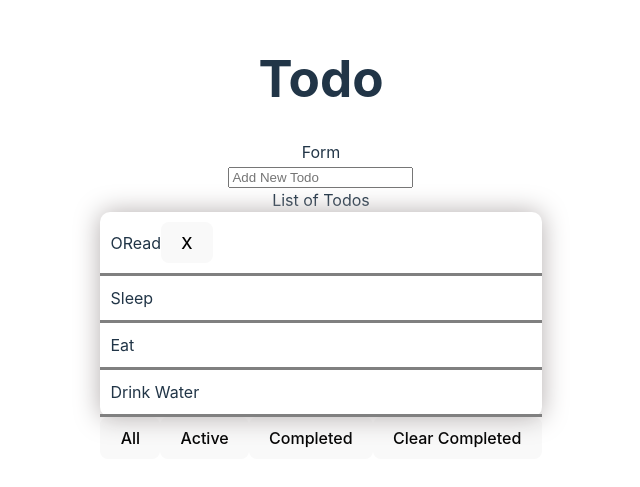
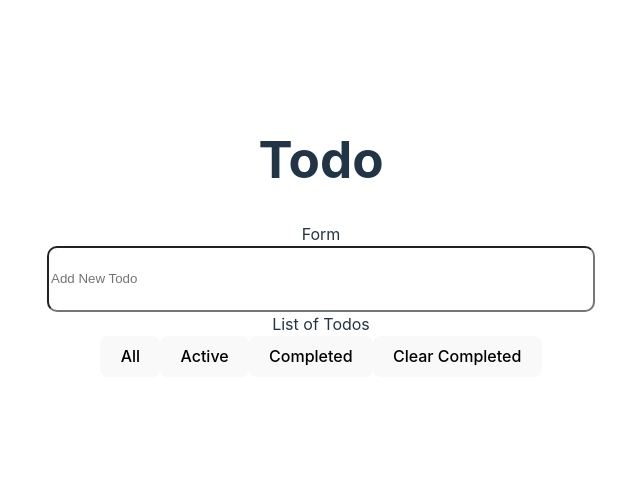
Before and after one commit to unachoza/FEM-Todo-App, a React (Vite) app: page / in a window 1280 px wide. Shown: the part 163-650 px from the top of the page, without its empty margins (319-959 px from the left). Built offline with nearby package versions, Linux system fonts and the light colour scheme.

Commit message:
extrapolated out form component

```diff
--- a/src/App.css
+++ b/src/App.css
@@ -5,25 +5,32 @@
 	text-align: center;
 }
 
-
 .card {
 	padding: 2em;
 }
-
 
 .list-item {
 	display: flex;
 	justify-content: flex-start;
 	align-items: center;
 	border-bottom: grey solid;
-  padding: 10px
+	padding: 10px;
 }
 
 .list-container {
-  background-color: white;
-  border-radius: 10px;
-  filter: drop-shadow(0px 0px 13px #b3adad);
+	display: flex;
+	flex-direction: column;
+	align-items: flex-start;
+	background-color: white;
+	border-radius: 10px;
+	filter: drop-shadow(0px 0px 13px #b3adad);
 }
 
 .controls-container {
 }
+
+input {
+	height: 60px;
+	width: 540px;
+	border-radius: 10px;
+}
--- a/src/App.tsx
+++ b/src/App.tsx
@@ -1,5 +1,6 @@
 import { ChangeEvent, FormEvent, useState } from "react";
 import { v4 as uuidv4 } from "uuid";
+import Form from "./Components/Form/Form";
 import "./App.css";
 
 type Todo = {
@@ -16,6 +17,7 @@ function App() {
 	const handleSubmit = (e: FormEvent) => {
 		e.preventDefault();
 		addTodo();
+		setInput("");
 	};
 
 	const handleChange = (e: ChangeEvent<HTMLInputElement>): void => {
@@ -34,22 +36,31 @@ function App() {
 		setTodos(newTodos);
 	};
 
+	const deleteTodo = (id: string) => {
+		const updatedTodos = todos.filter((todo) => todo.id !== id);
+		setTodos(updatedTodos);
+	};
+
 	return (
 		<>
 			<h1>Todo</h1>
 
 			<div>Form</div>
-			<form onSubmit={(e) => handleSubmit(e)}>
-				<input id="addTodo" name="addTodo" type="text" value={input} onChange={(e) => handleChange(e)} placeholder="Add New Todo" />
-			</form>
+			<Form handleSubmit={handleSubmit} handleChange={handleChange} input={input} />
 			<div>List of Todos</div>
 			<div className="list-container">
-				<div className="list-item">
-					<span>O</span>Read <button>X</button>
-				</div>
-				<div className="list-item">Sleep</div>
-				<div className="list-item">Eat</div>
-				<div className="list-item">Drink Water</div>
+				{todos.map((item) => {
+					return (
+						<div key={item.id} className="list-item">
+							{!todos.length && <div className="list-item">no todos</div>}
+							<span>o</span>
+							{item.title}
+							<span>
+								<button onClick={() => deleteTodo(item.id)}>X</button>
+							</span>
+						</div>
+					);
+				})}
 			</div>
 			{/* <div>Footer with controls</div> */}
 			<div className="control-container">
--- /dev/null
+++ b/src/Components/Form/Form.css
@@ -0,0 +1,5 @@
+input {
+	height: 60px;
+	width: 540px;
+	border-radius: 10px;
+}
--- /dev/null
+++ b/src/Components/Form/Form.tsx
@@ -0,0 +1,18 @@
+import { ChangeEventHandler, FormEventHandler } from "react";
+import "./Form.css";
+
+interface FormProps {
+	handleSubmit: FormEventHandler;
+	handleChange: ChangeEventHandler<HTMLInputElement>;
+	input: string;
+}
+
+const Form = ({ handleSubmit, handleChange, input }: FormProps) => {
+	return (
+		<form onSubmit={(e) => handleSubmit(e)}>
+			<input id="addTodo" name="addTodo" type="text" value={input} onChange={(e) => handleChange(e)} placeholder="Add New Todo" />
+		</form>
+	);
+};
+
+export default Form;
```
Also changed, not shown: 1 other file (tests, documents, lock files or other folders).
